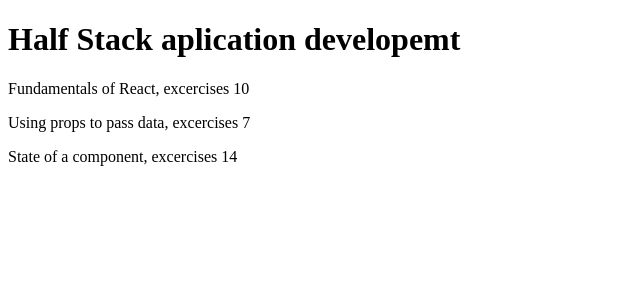
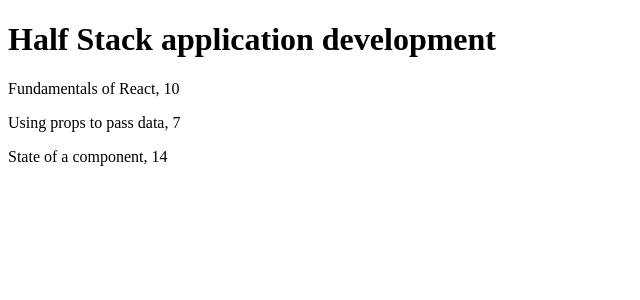
Before and after one commit to luiseer/Full_Stack_Open, a React (Vite) app in the folder part1/courseinfo/: page / in a window 1280 px wide. Shown: the top 300 px of the page, without its empty margins (0-640 px from the left). Built offline with nearby package versions, Linux system fonts and the light colour scheme.

Commit message:
exercise 1.5

```diff
--- a/part1/courseinfo/src/App.jsx
+++ b/part1/courseinfo/src/App.jsx
@@ -1,6 +1,7 @@
 const App = () => {
-  const course = 'Half Stack aplication developemt'
-  const parts = [
+  const course = {
+    name: 'Half Stack application development',
+    parts: [
       {
         name: 'Fundamentals of React',
         exercises: 10
@@ -14,12 +15,14 @@ const App = () => {
         exercises: 14
       }
     ]
+  }
+  console.log(course.parts[0].name);
   return(
     <div>
-      <h1>{course}</h1>
-      <p>{parts[0].name}, excercises {parts[0].exercises}</p>
-      <p>{parts[1].name}, excercises {parts[1].exercises}</p>
-      <p>{parts[2].name}, excercises {parts[2].exercises}</p>
+      <h1>{course.name}</h1>
+      <p>{course.parts[0].name}, {course.parts[0].exercises}</p>
+      <p>{course.parts[1].name}, {course.parts[1].exercises}</p>
+      <p>{course.parts[2].name}, {course.parts[2].exercises}</p>
     </div>
   )
 }
```
Lines whose indentation alone changed are shown as unchanged.
